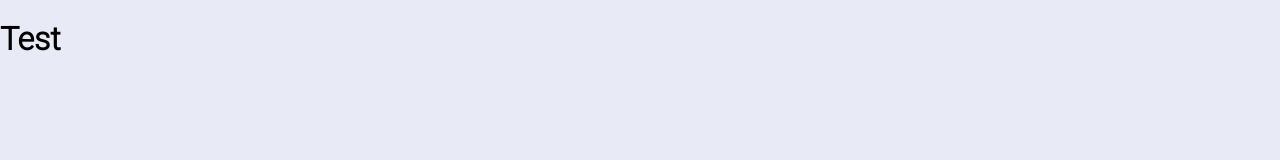
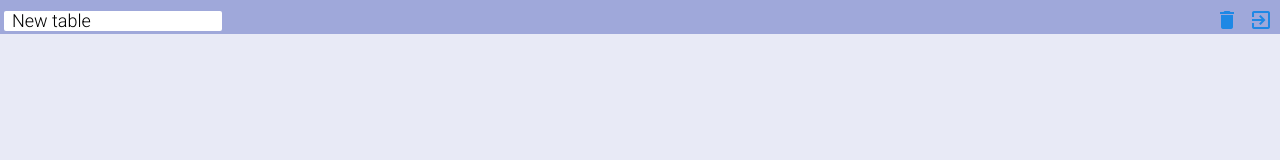
Before and after one commit to ageevweb/excel-spa-framework, a website built with webpack: page src/index.pug in a window 1280 px wide. Built offline with nearby package versions, Linux system fonts and the light colour scheme.

Commit message:
header's scss

```diff
--- a/src/index.pug
+++ b/src/index.pug
@@ -4,13 +4,19 @@ html(lang="en")
     meta(charset="UTF-8")
     meta(name="viewport", content="width=device-width, initial-scale=1.0")
     link(rel="shortcut icon" href="favicon.ico" type="image/x-icon")
+    link(href="https://fonts.googleapis.com/icon?family=Material+Icons" rel="stylesheet")
     title PureJsExcelApp
   body
     #app.container
       .excel
         .excel__header
+          input.input(value="New table")
+          div
+            .button
+              .material-icons delete
+            .button
+              .material-icons exit_to_app
+
         .excel__toolbar
         .excel__formula
         .excel__table
-
-      h1 Test
--- a/src/scss/_mixins.scss
+++ b/src/scss/_mixins.scss
@@ -0,0 +1,23 @@
+@mixin button($color: #43A047) {
+  height: 24px;
+  min-width: 24px;
+  padding: 3px;
+  text-align: center;
+  position: relative;
+  display: inline-block;
+  color: $color;
+  transition: ease .2s;
+
+  & i {
+    font-size: 18px;
+  }
+
+  &active, &.active {
+    color: $color;
+  }
+
+  &:hover {
+    background: #eee;
+    cursor: pointer;
+  }
+}
--- a/src/scss/_variables.scss
+++ b/src/scss/_variables.scss
@@ -0,0 +1,2 @@
+$header-height: 34px;
+$border-color: #2962FF;
--- a/src/scss/header.scss
+++ b/src/scss/header.scss
@@ -1,2 +1,41 @@
 @import 'variables';
 @import 'mixins';
+
+
+.excel__header {
+  position: absolute;
+  top: 0;
+  right: 0;
+  left: 0;
+  height:  $header-height;
+  padding: 8px 4px 0;
+  display: flex;
+  justify-content: space-between;
+  align-items: center;
+  background-color: #9FA8DA;
+
+  .input {
+    margin: 0;
+    padding: 2px 7px;
+    color: #000;
+    border: 1px solid transparent;
+    height: 20px;
+    border-radius: 2px;
+    font-size: 18px;
+    line-height: 22px;
+    outline: none;
+
+    &:hover{
+      border: 2px solid #1E88E5;
+    }
+
+    &:focus {
+      border: 2px solid $border-color;
+    }
+
+  }
+
+  .button {
+    @include button(#1E88E5)
+  }
+}
```
